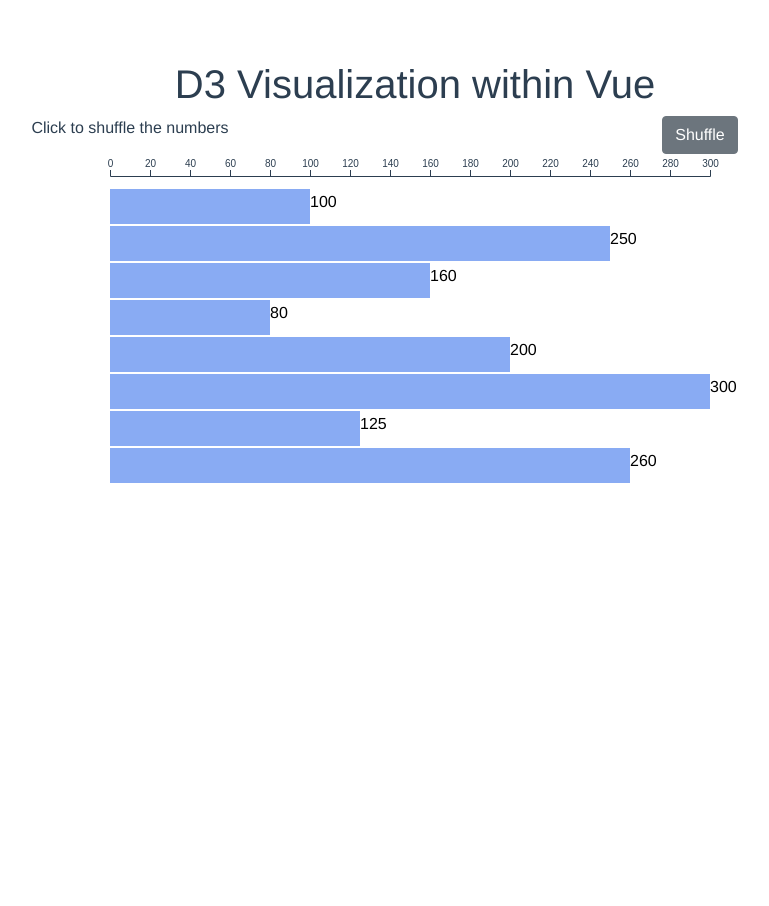
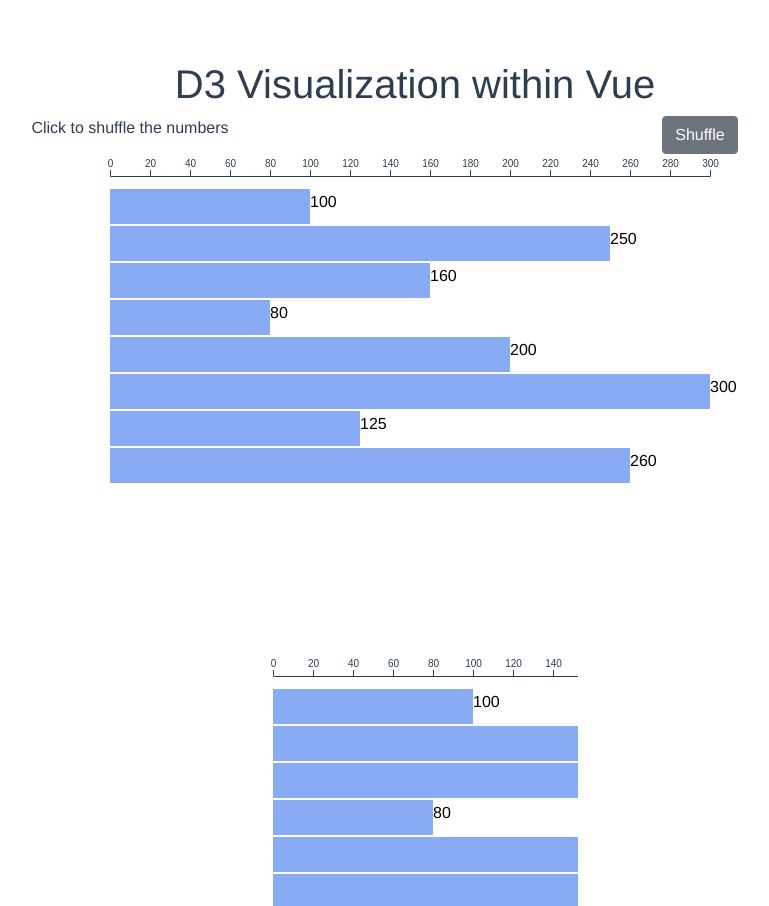
Before and after one commit to Rory1995/vue_cli, a Vue app: page / in a window 1280 px wide. Shown: the whole page, without its empty margins (225-994 px from the left). Before the commit the page ends 800 px from the top, so only its background shows below. Built offline with nearby package versions, Linux system fonts and the light colour scheme.

Commit message:
doppio grafico

```diff
--- a/src/App.vue
+++ b/src/App.vue
@@ -15,10 +15,12 @@
           <svg :width="width" :height="height" id="viz"></svg>
         </b-col>
       </b-row>
+      <b-row>
+        <b-col>
+          <svg :width="width/2" :height="height/2" id="vizSmall"></svg>
+        </b-col>
+      </b-row>
     </b-container>
-
-
-
   </div>
 </template>
 
@@ -51,7 +53,11 @@ export default {
     refreshChart(ListOfNumbers) {
       // const svg = d3.select('#viz');
       const barChart = chart()//.width(this.width).height(this.height);
+      const smallChart = chart()//.width(this.width/2).height(this.height/2);
+
+
       d3.select('#viz').datum(ListOfNumbers).call(barChart);
+      d3.select('#vizSmall').datum(ListOfNumbers).call(smallChart);
 
 
     },
```
